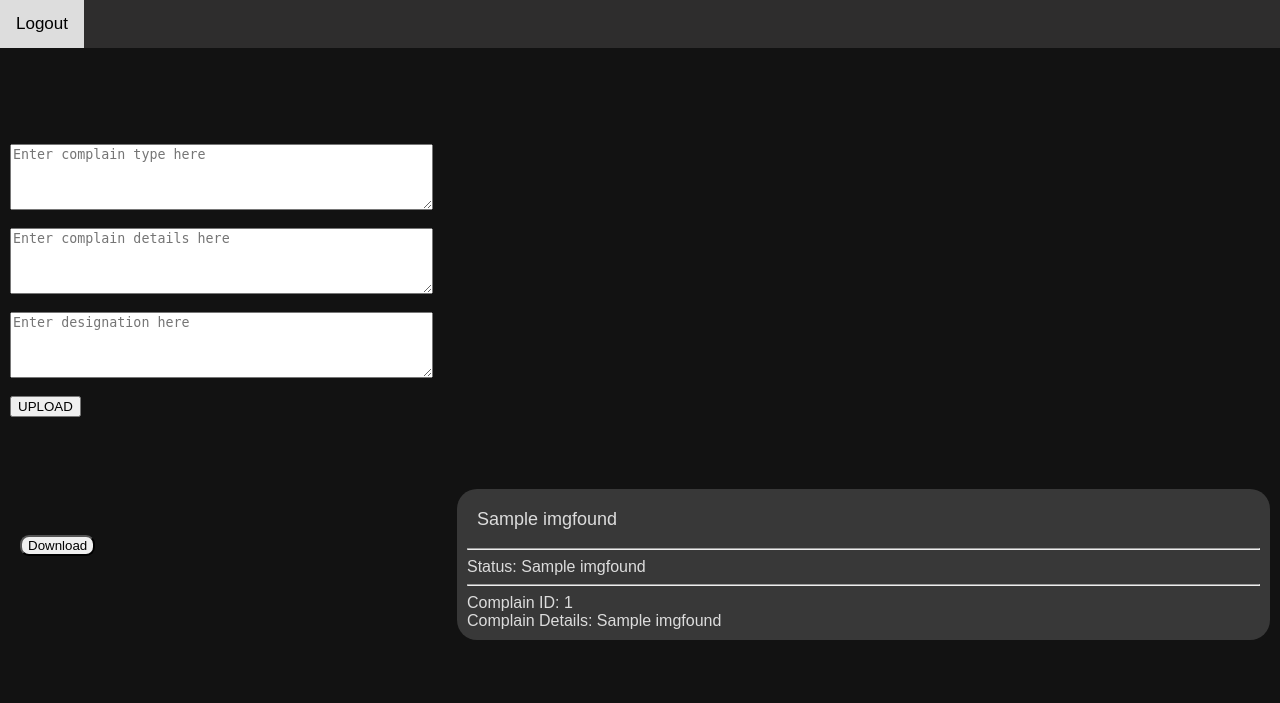
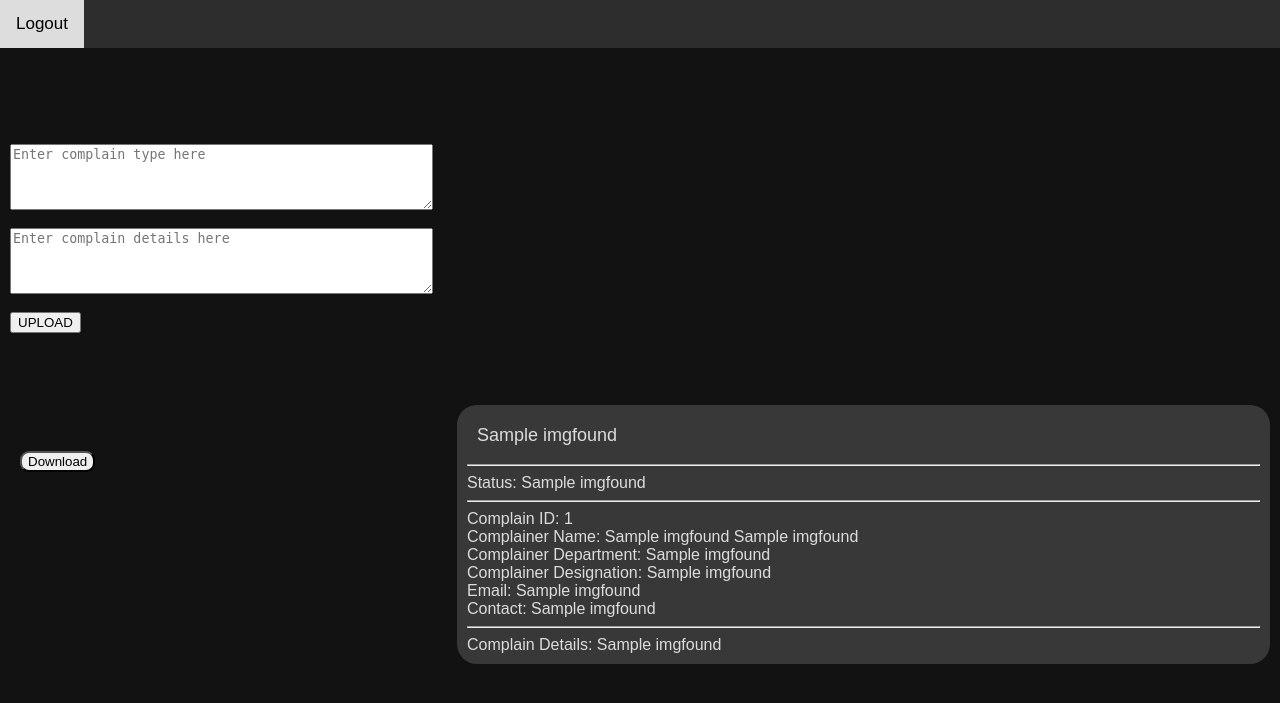
Before and after one commit to costheta-z/complain_and_recruitment_portal, a Flask app: template templates/complain_form.html in a window 1280 px wide. Shown: the top 703 px of the page. Run offline with Flask 2, Linux system fonts and the light colour scheme; the template is opened without the code that fills it: most values are stand-ins (such as "Sample title", 1, 10 or a date in 2020); parts of the project's set-up code (start-up, migrations or seed data) failed here and were passed over; some libraries are stand-ins or nearby versions.

Commit message:
Tables altered

```diff
--- a/app.py
+++ b/app.py
@@ -17,12 +17,12 @@ import pdfkit
 app = Flask(__name__)
 warning=""
 
-app.secret_key = 'put your secret key here'
+app.secret_key = '534613'
 
 app.config['MYSQL_HOST'] = 'localhost'
 app.config['MYSQL_USER'] = 'root'
-app.config['MYSQL_PASSWORD'] = 'put you password here'
-app.config['MYSQL_DB'] = 'put your db name here'
+app.config['MYSQL_PASSWORD'] = 'MySQL_password24'
+app.config['MYSQL_DB'] = 'dbmsset3'
 
 mysql = MySQL(app)
 
@@ -49,30 +49,31 @@ def stu_or_fac():
 
 	cur.execute('''
 	CREATE TABLE IF NOT EXISTS stu_complainsDB (complain_id integer primary key auto_increment,
-	enrol_no varchar(20) not null, status integer default 0, complain_type varchar(20),
-	complain_details varchar(500))
+	enrol_no varchar(20) not null, status integer default 0, complain_type varchar(50),
+	complain_details varchar(1000))
 	''')
 
 	cur.execute('''
 	CREATE TABLE IF NOT EXISTS facultyDB (emp_id varchar(20) NOT NULL PRIMARY KEY,
 	first_name varchar(50) NOT NULL, last_name varchar(50) NOT NULL default \'\',
 	password varchar(300) NOT NULL, gender varchar(10) DEFAULT \'Other\',
-	category varchar(30) NOT NULL, email varchar(100) NOT NULL, department varchar(50), mobile_no varchar(10))
+	category varchar(30) NOT NULL, email varchar(100) NOT NULL, department varchar(50),
+	mobile_no varchar(10), designation varchar(40) NOT NULL)
 	''')
 
 	cur.execute('''
 	CREATE TABLE IF NOT EXISTS fac_complainsDB (complain_id integer primary key auto_increment,
-	emp_id varchar(20) not null, status integer default 0, complain_type varchar(20),
-	complain_details varchar(500), designation varchar(20) NOT NULL)
+	emp_id varchar(20) not null, status integer default 0, complain_type varchar(50),
+	complain_details varchar(1000))
 	''')
 
 	cur.execute('''
-	CREATE TABLE IF NOT EXISTS adminDB (email varchar(40) primary key,
+	CREATE TABLE IF NOT EXISTS adminDB (email varchar(50) primary key,
 	password varchar(300) not null)
 	''')
 
 	adminemail='nandinikapoor24601@gmail.com'
-	password='adminpassword'
+	password='adm'
 	password=generate_password_hash(password)
 
 	cur.execute('select * from adminDB where email=%s', (adminemail, ))
@@ -86,7 +87,7 @@ def stu_or_fac():
 
 
 	cur.close()
-	msg = 'Log in as Student/Faculty/Admin'
+	msg = 'Log into complain management system'
 	return render_template('sorf.html', msg = msg)
 
 @app.route('/determine', methods =['GET', 'POST'])
@@ -94,13 +95,11 @@ def determine():
 	global who
 	if request.method == 'POST':
 		who = request.form['user']
-		print('here')
 	return redirect(url_for('login'))
 
 @app.route('/login', methods =['GET', 'POST'])
 def login():
 	global who
-	print(who)
 	msg = 'Log In'
 	if who=='Student':
 		msg = 'Student Log In'
@@ -136,7 +135,6 @@ def login():
 def logout():
 	session.pop('loggedin', None)
 	session.pop('id', None)
-	session.pop('who', None)
 	return redirect(url_for('stu_or_fac'))
 
 @app.route('/register', methods =['GET', 'POST'])
@@ -179,10 +177,12 @@ def register():
 		email = request.form['email']
 		dept = request.form['department']
 		mobile = request.form['mobile']
+		desi=''
 		cur = mysql.connection.cursor(MySQLdb.cursors.DictCursor)
 		if who=='Student':
 			cur.execute('SELECT * FROM studentDB WHERE enrol_no = % s', (id, ))
 		elif who=='Faculty':
+			desi = request.form['desi']
 			cur.execute('SELECT * FROM facultyDB WHERE emp_id = % s', (id, ))
 		account = cur.fetchone()
 		cur.close()
@@ -203,8 +203,8 @@ def register():
 				''', (id, fname, lname, password, gender, category, email, dept, mobile, ))
 			elif who=='Faculty':
 				cur.execute('''INSERT INTO facultyDB VALUES
-				(% s, %s, %s, %s, %s, %s, %s, %s, %s)
-				''', (id, fname, lname, password, gender, category, email, dept, mobile, ))
+				(% s, %s, %s, %s, %s, %s, %s, %s, %s, %s)
+				''', (id, fname, lname, password, gender, category, email, dept, mobile, desi, ))
 			mysql.connection.commit()
 			cur.close()
 			msg = 'You have successfully registered'
@@ -223,6 +223,12 @@ def admin():
 	statuses=[]
 	thru=[]
 	sid=[]
+	desis=[]
+	names=[]
+	surns=[]
+	depts=[]
+	ems=[]
+	mns=[]
 	cur = mysql.connection.cursor(MySQLdb.cursors.DictCursor)
 	cur.execute('SELECT * FROM stu_complainsDB JOIN studentDB ON stu_complainsDB.enrol_no=studentDB.enrol_no')
 	files_are = cur.fetchall()
@@ -230,8 +236,14 @@ def admin():
 	files_are2 = cur.fetchall()
 	cur.close()
 	for file in files_are:
+		names.append(file['first_name'])
+		surns.append(file['last_name'])
+		depts.append(file['department'])
+		ems.append(file['email'])
+		mns.append(file['mobile_no'])
 		cids.append(file['complain_id'])
 		descs.append(file['complain_details'])
+		desis.append('Student')
 		types.append(file['complain_type'])
 		if(file['status']==1):
 			statuses.append('Resolved')
@@ -241,8 +253,14 @@ def admin():
 		thru.append('student')
 		sid.append(str(file['complain_id'])+'s')
 	for file in files_are2:
+		names.append(file['first_name'])
+		surns.append(file['last_name'])
+		depts.append(file['department'])
+		ems.append(file['email'])
+		mns.append(file['mobile_no'])
 		cids.append(file['complain_id'])
 		descs.append(file['complain_details'])
+		desis.append(file['designation'])
 		types.append(file['complain_type'])
 		if(file['status']==1):
 			statuses.append('Resolved')
@@ -252,7 +270,7 @@ def admin():
 		thru.append('faculty')
 		sid.append(str(file['complain_id'])+'f')
 	print(len(files_are2))
-	return render_template('index.html', lis=zip(cids, statuses, types, descs, ids, thru, sid))
+	return render_template('index.html', lis=zip(cids, statuses, types, descs, ids, thru, sid, names, surns, depts, desis, ems, mns))
 
 
 @app.route('/complain_form', methods =['GET', 'POST'])
@@ -262,15 +280,26 @@ def complain_form():
 	types=[]
 	descs=[]
 	comb=[]
+	desis=[]
+	names=[]
+	surns=[]
+	depts=[]
+	ems=[]
+	mns=[]
 	global who
 	cur = mysql.connection.cursor(MySQLdb.cursors.DictCursor)
 	if who=='Student':
-		cur.execute('SELECT * FROM stu_complainsDB WHERE enrol_no = % s', (session['id'], ))
+		cur.execute('SELECT * FROM stu_complainsDB JOIN studentDB ON stu_complainsDB.enrol_no=studentDB.enrol_no WHERE studentDB.enrol_no = % s', (session['id'], ))
 	else:
-		cur.execute('SELECT * FROM fac_complainsDB WHERE emp_id = % s', (session['id'], ))
+		cur.execute('SELECT * FROM fac_complainsDB JOIN facultyDB ON facultyDB.emp_id=fac_complainsDB.emp_id WHERE facultyDB.emp_id = % s', (session['id'], ))
 	files_are = cur.fetchall()
 	cur.close()
 	for file in files_are:
+		names.append(file['first_name'])
+		surns.append(file['last_name'])
+		depts.append(file['department'])
+		ems.append(file['email'])
+		mns.append(file['mobile_no'])
 		cids.append(file['complain_id'])
 		descs.append(file['complain_details'])
 		types.append(file['complain_type'])
@@ -281,9 +310,11 @@ def complain_form():
 		cids.append(file['complain_id'])
 		if who=='Student':
 			comb.append(str(file['complain_id'])+'s')
+			desis.append('Student')
 		else:
 			comb.append(str(file['complain_id'])+'f')
-	return render_template('complain_form.html', lis=zip(cids, statuses, types, descs, comb))
+			desis.append(file['department'])
+	return render_template('complain_form.html', lis=zip(cids, statuses, types, descs, comb, names, surns, depts, desis, ems, mns))
 
 
 @app.route("/upload",methods=["POST","GET"])
@@ -292,7 +323,6 @@ def upload():
 	if request.method == 'POST':
 		title = request.form['title']
 		desc = request.form['description']
-		desig=request.form['designation']
 		cur = mysql.connection.cursor(MySQLdb.cursors.DictCursor)
 		if who=='Student':
 			cur.execute('SELECT * FROM studentDB WHERE enrol_no = % s', (session['id'], ))
@@ -303,9 +333,9 @@ def upload():
 		if who=='Faculty':
 			id=account['emp_id']
 			cur = mysql.connection.cursor(MySQLdb.cursors.DictCursor)
-			cur.execute('''INSERT INTO fac_complainsDB (emp_id, status, complain_type, complain_details,
-			designation) VALUES (%s, %s, %s, %s, %s)
-			''',(session['id'], 0, title, desc, desig))
+			cur.execute('''INSERT INTO fac_complainsDB (emp_id, status, complain_type,
+			complain_details) VALUES (%s, %s, %s, %s)
+			''',(session['id'], 0, title, desc))
 			mysql.connection.commit()
 			cur.close()
 		else:
--- a/templates/complain_form.html
+++ b/templates/complain_form.html
@@ -29,8 +29,6 @@
                             <br><br>
                             <textarea rows="4" cols="50" name="description" placeholder="Enter complain details here"></textarea>
                             <br><br>
-                            <textarea rows="4" cols="50" name="designation" placeholder="Enter designation here"></textarea>
-                            <br><br>
                             <input type="submit" name="submit" class="btn btn-success" value="UPLOAD" />
                         </form>
                     </div>
@@ -58,6 +56,12 @@
 
                 <hr>
                 <div>Complain ID: {{imgfound.0}}</div>
+                <div>Complainer Name: {{imgfound.5}} {{imgfound.6}}</div>
+                <div>Complainer Department: {{imgfound.7}}</div>
+                <div>Complainer Designation: {{imgfound.8}}</div>
+                <div>Email: {{imgfound.9}}</div>
+                <div>Contact: {{imgfound.10}}</div>
+                <hr>
                 <div>Complain Details: {{imgfound.3}}</div>
             </div>
             {% else %} {% set ns.i=True %} </br>
@@ -76,6 +80,12 @@
                 <div>Status: {{imgfound.1}}</div>
                 <hr>
                 <div>Complain ID: {{imgfound.0}}</div>
+                <div>Complainer Name: {{imgfound.5}} {{imgfound.6}}</div>
+                <div>Complainer Department: {{imgfound.7}}</div>
+                <div>Complainer Designation: {{imgfound.8}}</div>
+                <div>Email: {{imgfound.9}}</div>
+                <div>Contact: {{imgfound.10}}</div>
+                <hr>
                 <div>Complain Details: {{imgfound.3}}</div>
             </div>
             {% endif %}
--- a/templates/register.html
+++ b/templates/register.html
@@ -22,13 +22,14 @@
                 <form action="{{ url_for('register') }}" method="post">
                     <div class="msg">{{ msg }}</div>
                     </br>
-                    <input id="ID" name="ID" type="text" placeholder="id" class="textbox" /></br>
+                    <input id="ID" name="ID" type="text" placeholder="id" class="textbox" />
                     <input id="password" name="password" type="password" placeholder="Password" class="textbox" /></br>
-                    <input id="fname" name="fname" type="text" placeholder="First Name" class="textbox" /></br>
+                    <input id="fname" name="fname" type="text" placeholder="First Name" class="textbox" />
                     <input id="lname" name="lname" type="text" placeholder="Last Name" class="textbox" /></br>
                     <input id="email" name="email" type="text" placeholder="Email" class="textbox" /></br>
                     <input id="department" name="department" type="text" placeholder="Department" class="textbox" /></br>
                     <input id="mobile" name="mobile" type="text" placeholder="Mobile" class="textbox" /></br>
+                    <input id="desi" name="desi" type="text" placeholder="Designation" class="textbox" /></br>
                     <label for="gender">Gender:</label>
                     <select id="gender" name="gender">
                             <option value="male">Male</option>
--- a/templates/sorf.html
+++ b/templates/sorf.html
@@ -2,7 +2,7 @@
 
 <head>
     <meta charset="UTF-8">
-    <title> Login </title>
+    <title> User Type </title>
     <link rel="stylesheet" href="{{ url_for('static', filename='main.css') }}">
 </head>
 
```
Also changed, not shown: templates/index.html (+12 -0 lines).
